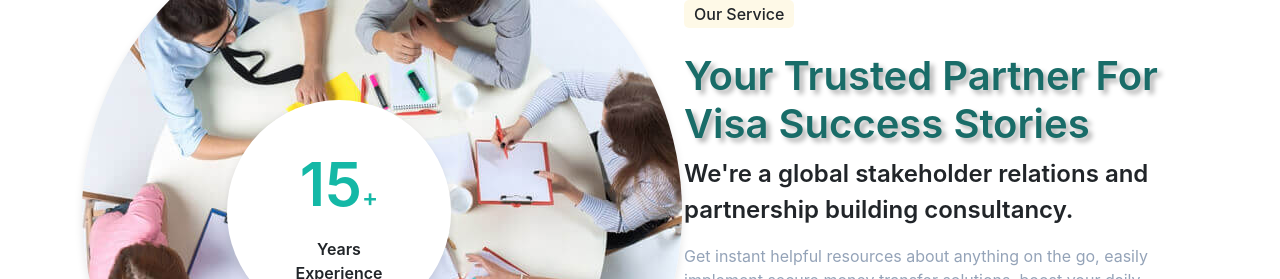
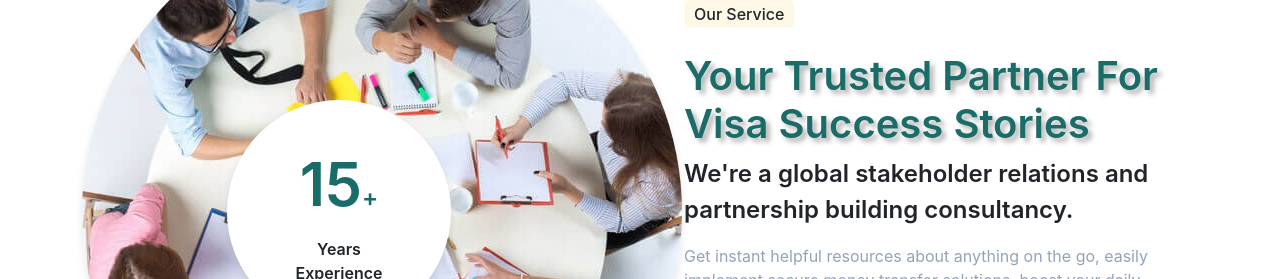
Before and after one commit to GeForceGroot/Landing_Page_2, a React (Create React App) app: page / in a window 1280 px wide. Shown: the part 880-1159 px from the top of the page. Built offline with nearby package versions, Linux system fonts and the light colour scheme.

Commit message:
commit-6

```diff
--- a/src/componenets/Experinse.js
+++ b/src/componenets/Experinse.js
@@ -1,8 +1,5 @@
 import React, { useEffect } from 'react';
 import '../style/experinse.css';
-import img1 from '../images/about3-img.png';
-import img2 from '../images/about4-img.png';
-import img3 from '../images/about5-img.png';
 import img from '../images/about.f759d21a49b78240c207.jpg';
 import 'aos/dist/aos.css';
 import AOS from 'aos';
--- a/src/style/experinse.css
+++ b/src/style/experinse.css
@@ -251,7 +251,7 @@ a.consulitingbt7::after{
 }
 
 .experience-years {
-    color: #14b8a6;
+    color: #196c68;
     font-size: 1.5rem;
     font-weight: 600;
     margin-bottom: 0;
```
